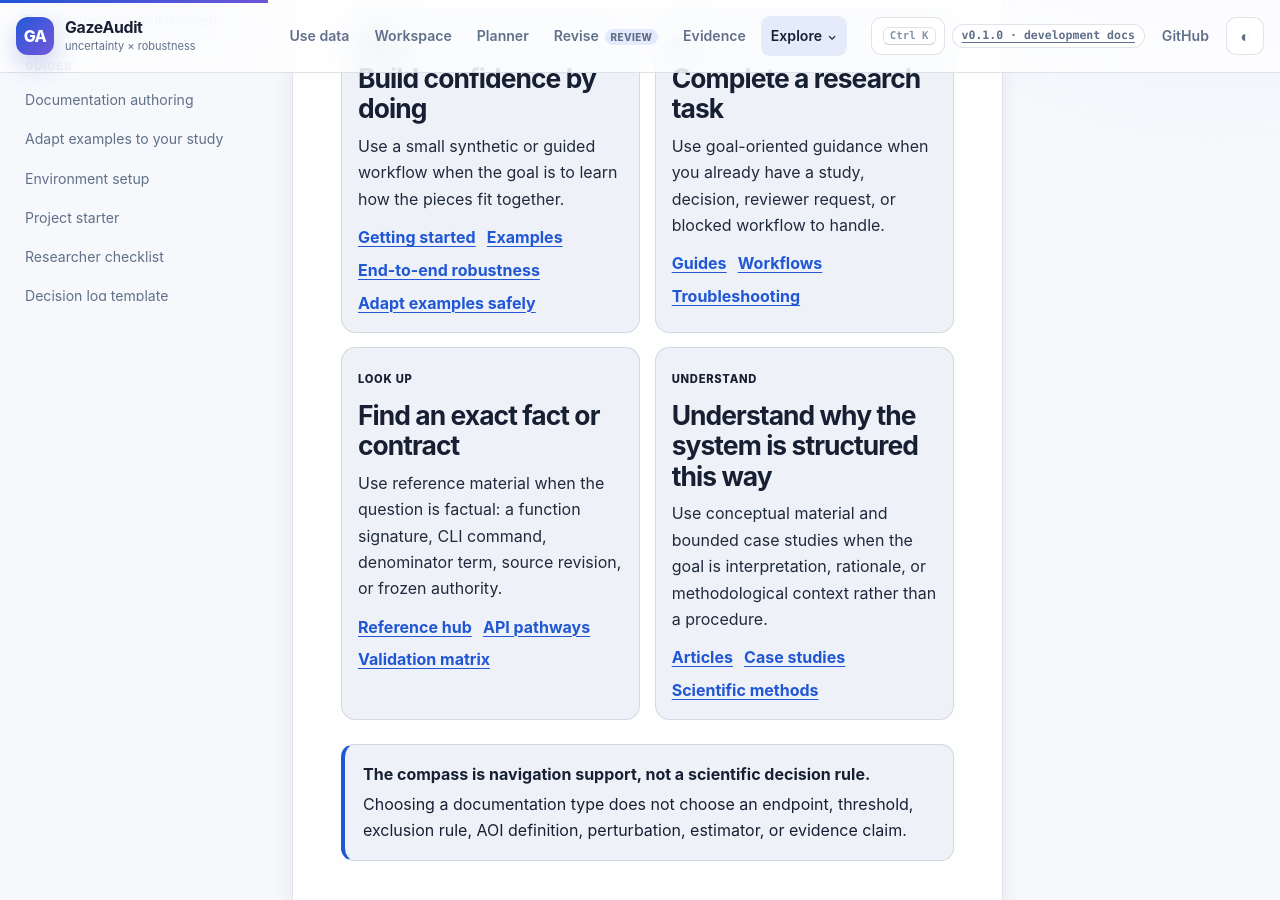
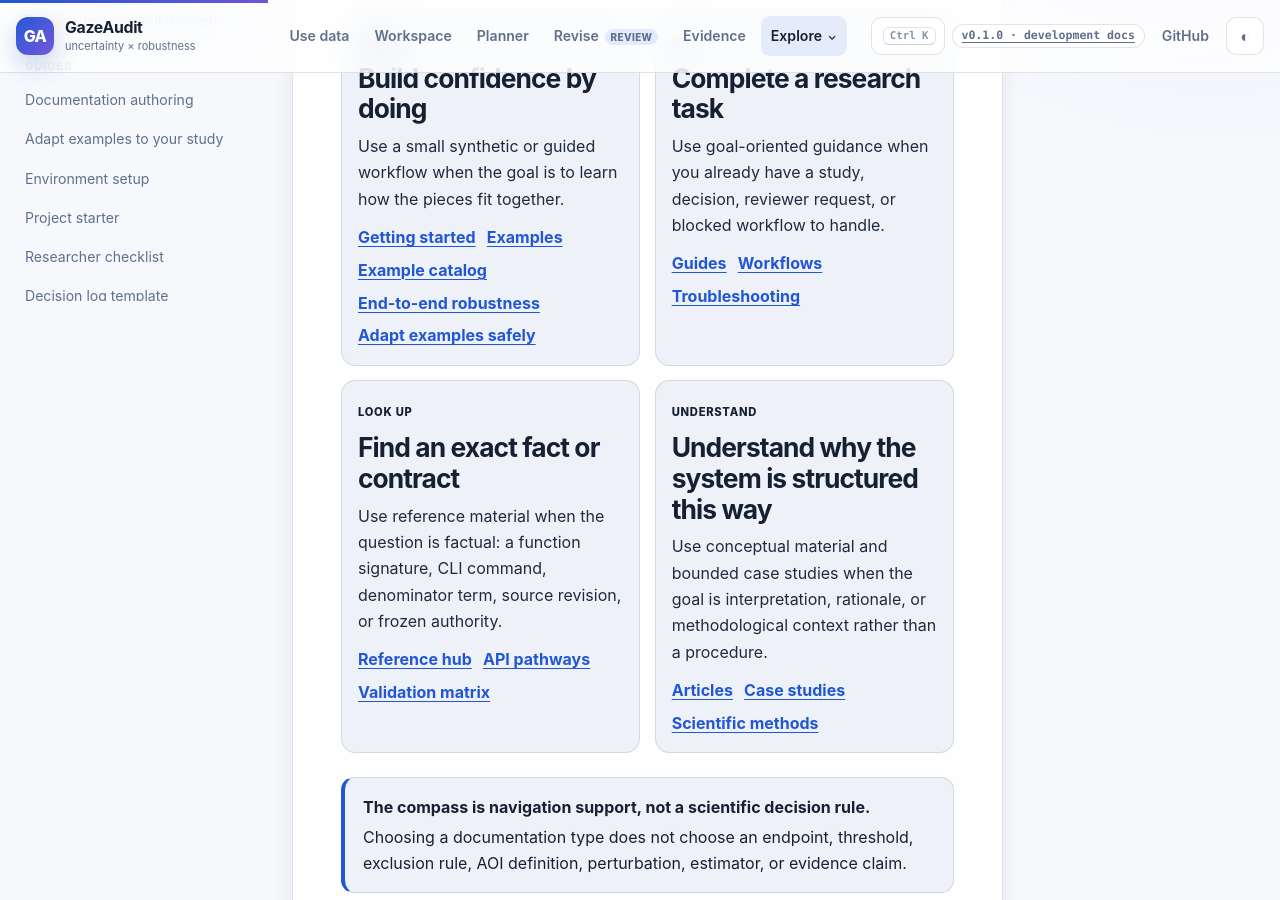
Before and after one commit to stefanosbalaskas/GazeAudit, a Jekyll site: the page built from docs/documentation-map.md, in a window 1280 px wide and 900 px high, scrolled down 596 px. Built offline with Jekyll 4.4.1, drawn with Linux system fonts in a browser that asks for light colours.

Commit message:
docs: connect documentation compass to example catalog

```diff
--- a/docs/documentation-map.md
+++ b/docs/documentation-map.md
@@ -21,6 +21,7 @@ This structure is adapted from the tutorial / how-to / reference / explanation s
     <div class="documentation-compass-links">
       <a href="{{ '/docs/getting-started/' | relative_url }}">Getting started</a>
       <a href="{{ '/docs/examples/' | relative_url }}">Examples</a>
+      <a href="{{ '/docs/examples/catalog/' | relative_url }}">Example catalog</a>
       <a href="{{ '/docs/examples/end-to-end-robustness/' | relative_url }}">End-to-end robustness</a>
       <a href="{{ '/docs/guides/adapt-examples-to-study/' | relative_url }}">Adapt examples safely</a>
     </div>
```
